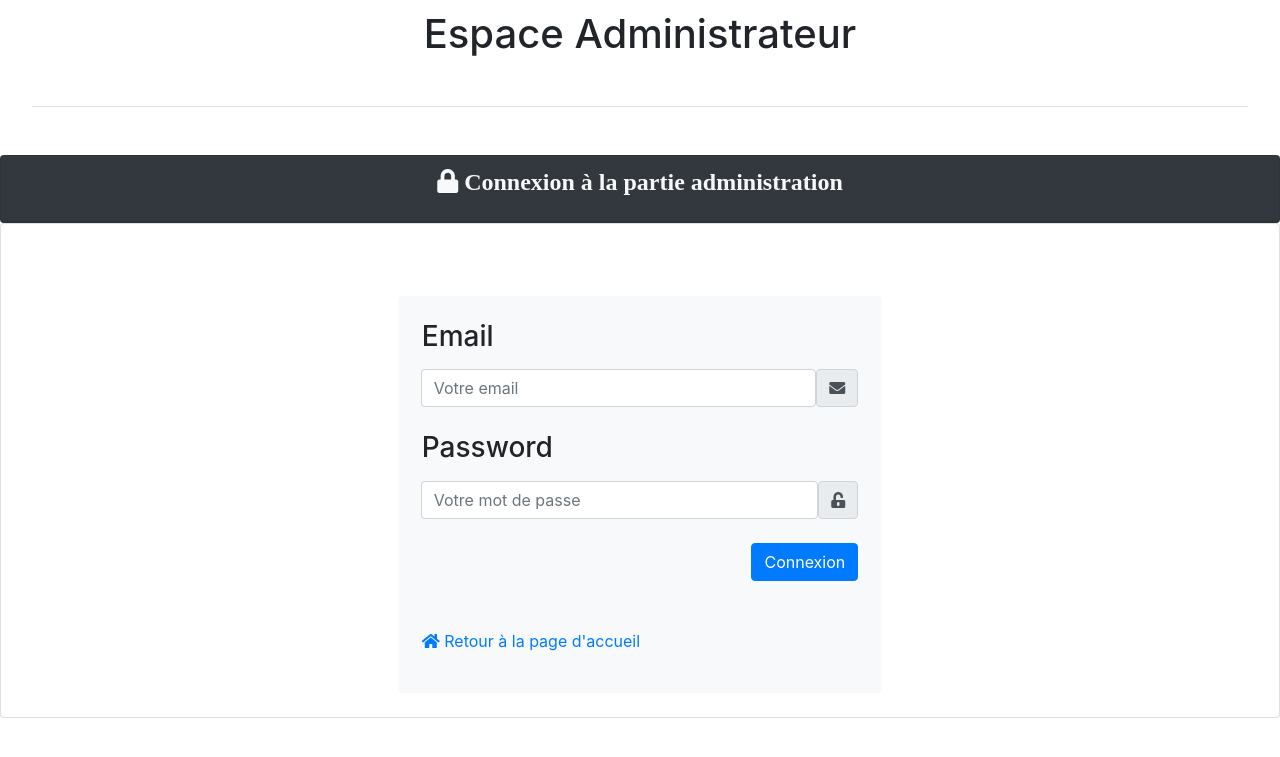
After one commit to Vahanbarsamian/SymfonyAirBnB, a Symfony app: template templates/admin/account/admin_account_login.html.twig in a window 1280 px wide. The commit adds this page. Shown: the top 757 px of the page. Run offline with Twig, Linux system fonts and the light colour scheme; the template is opened without the code that fills it, so the values that code supplies are empty; some libraries are stand-ins or nearby versions.

Commit message:
login-administrator-part-completed
Signed-off-by: Vahanbarsamian <vahanbarsamian>

```diff
--- a/src/Controller/AdminAdController.php
+++ b/src/Controller/AdminAdController.php
@@ -11,7 +11,7 @@ class AdminAdController extends AbstractController
     /**
      * @Route("/admin/ads", name="list_admin_ad")
      */
-    public function index(AdRepository $repo)
+    public function ListAction(AdRepository $repo)
     {
         $ads = $repo->findAll();
         return $this->render('admin/ad/list_admin_ad.html.twig', [
--- /dev/null
+++ b/templates/admin/account/admin_account_login.html.twig
@@ -0,0 +1,49 @@
+<!DOCTYPE html>
+<html lang="fr">
+<head>
+    <meta charset="UTF-8">
+    <meta name="viewport" content="width=device-width, initial-scale=1.0">
+    <title>/ Accès Admin</title>
+    <link rel="stylesheet" href="https://stackpath.bootstrapcdn.com/bootstrap/4.5.0/css/bootstrap.min.css" integrity="sha384-9aIt2nRpC12Uk9gS9baDl411NQApFmC26EwAOH8WgZl5MYYxFfc+NcPb1dKGj7Sk" crossorigin="anonymous">
+    <link href="https://maxcdn.bootstrapcdn.com/font-awesome/4.7.0/css/font-awesome.min.css" rel="stylesheet">
+    <link rel="stylesheet" href="https://use.fontawesome.com/releases/v5.14.0/css/all.css" integrity="sha384-HzLeBuhoNPvSl5KYnjx0BT+WB0QEEqLprO+NBkkk5gbc67FTaL7XIGa2w1L0Xbgc" crossorigin="anonymous">
+    <link rel="stylesheet" href="/css/style.css">
+</head>
+<body>
+    <h1 class="text-center mb-5 pb-5 border-bottom border-grey mx-auto">Espace Administrateur</h1>
+    <div class="card bg-dark text-light">
+        <div class="card-header">
+            <h4 class="card-title text-center"><i class="fas fa-lock"> Connexion à la partie administration</i></h4>
+        </div>
+    </div>
+        <div class="card body">
+            <form  method="post" accept-charset="UTF-8" class="form-group mt-5 p-md-4 col-12 w-100 col-md-5">
+                <div class="bg-light rounded p-4 my-auto">
+                    <input type="hidden" name="action" value="users/login">
+
+                    <h3><label for="loginName">Email</label></h3>
+                    <div class="input-group-append mb-4">
+                        <input id="loginName" type="text" name="_username" class="form-control" placeholder="Votre email" required>
+                            <div class="input-group-text">
+                                <i class="fa fa-envelope" aria-hidden="true"></i>
+                            </div>
+                    </div>
+                    <h3><label for="password">Password</label></h3>
+                    <div class="input-group-append mb-4">
+                        <input id="password" type="password" name="_password" class="form-control" placeholder="Votre mot de passe" required>
+                        <div class="input-group-text">
+                            <i class="fa fa-unlock-alt" aria-hidden="true"></i>
+                        </div>
+                    </div>
+                        <div class="d-flex justify-content-end">
+                            <input type="submit" value="Connexion" class="btn btn-primary">
+                        </div>
+                    {% if errorMessage is defined %}
+                        <p>{{ errorMessage }}</p>
+                    {% endif %}
+            </form>
+            <p class="mt-5"><a href="{{ path('home') }}" class="text-decoration-none"><i class="fa fa-home" aria-hidden="true"></i>  Retour à la page d'accueil</a></p>
+        </div>
+    </div>
+</body>
+</html>
--- a/templates/admin/ad/list_admin_ad.html.twig
+++ b/templates/admin/ad/list_admin_ad.html.twig
@@ -7,7 +7,7 @@
 <table class="table table-hover table-striped text-center table-fluid">
     <thead>
         <tr class="bg-dark text-light">
-            <th>Id</th>
+            <th>Id annaonce</th>
             <th>Titre</th>
             <th>Auteur</th>
             <th>Réservations</th>
--- a/templates/admin/partials/header.html.twig
+++ b/templates/admin/partials/header.html.twig
@@ -70,7 +70,7 @@
                             </i>
                         </a>
                         <div class="dropdown-divider"></div>
-                        <a class="dropdown-item" href="{{path('account_logout')}}">
+                        <a class="dropdown-item" href="{{path('admin_account_logout')}}">
                             <i class="fas fa-door-open">
                                 Deconnexion
                             </i>
```
Also changed, not shown: src/Controller/AdminAccountController.php (added, +30 -0 lines), 1 other file.
